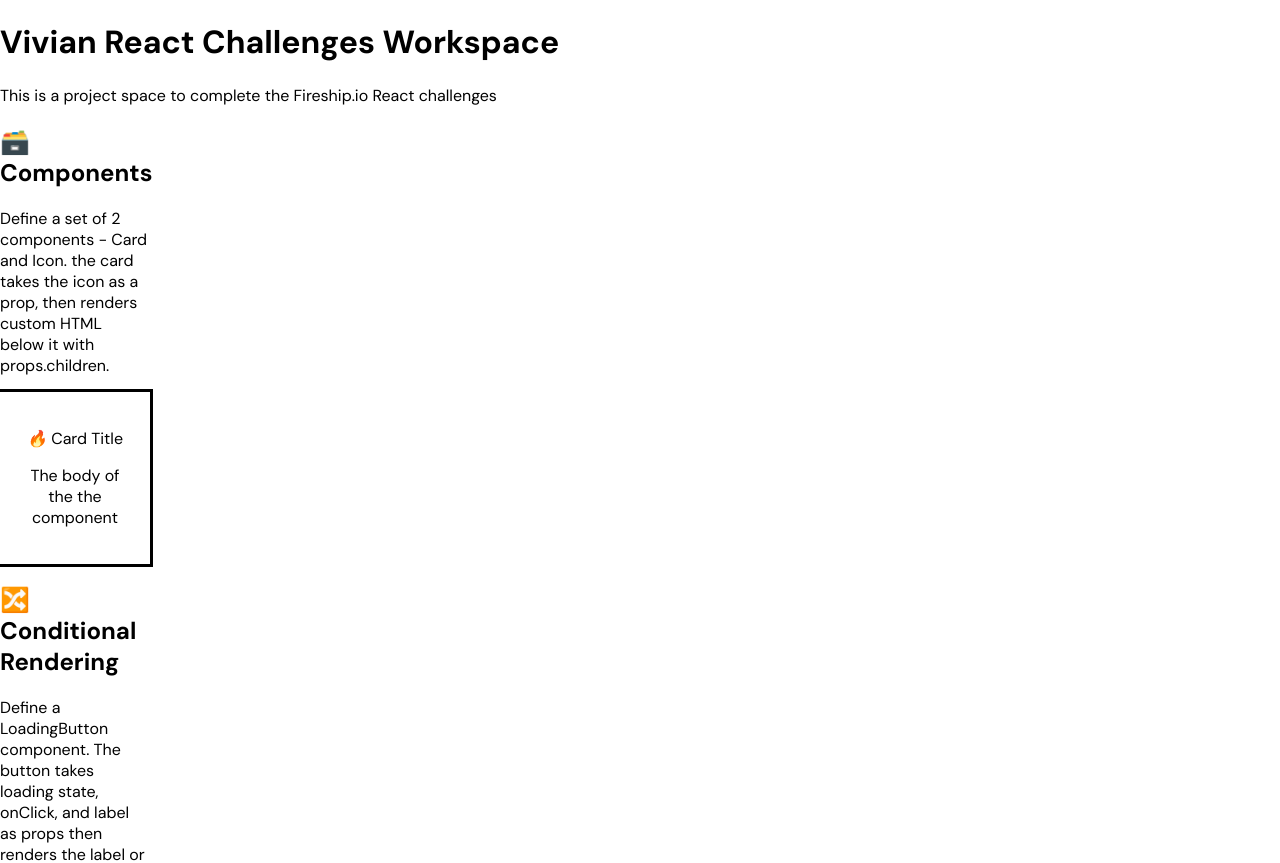
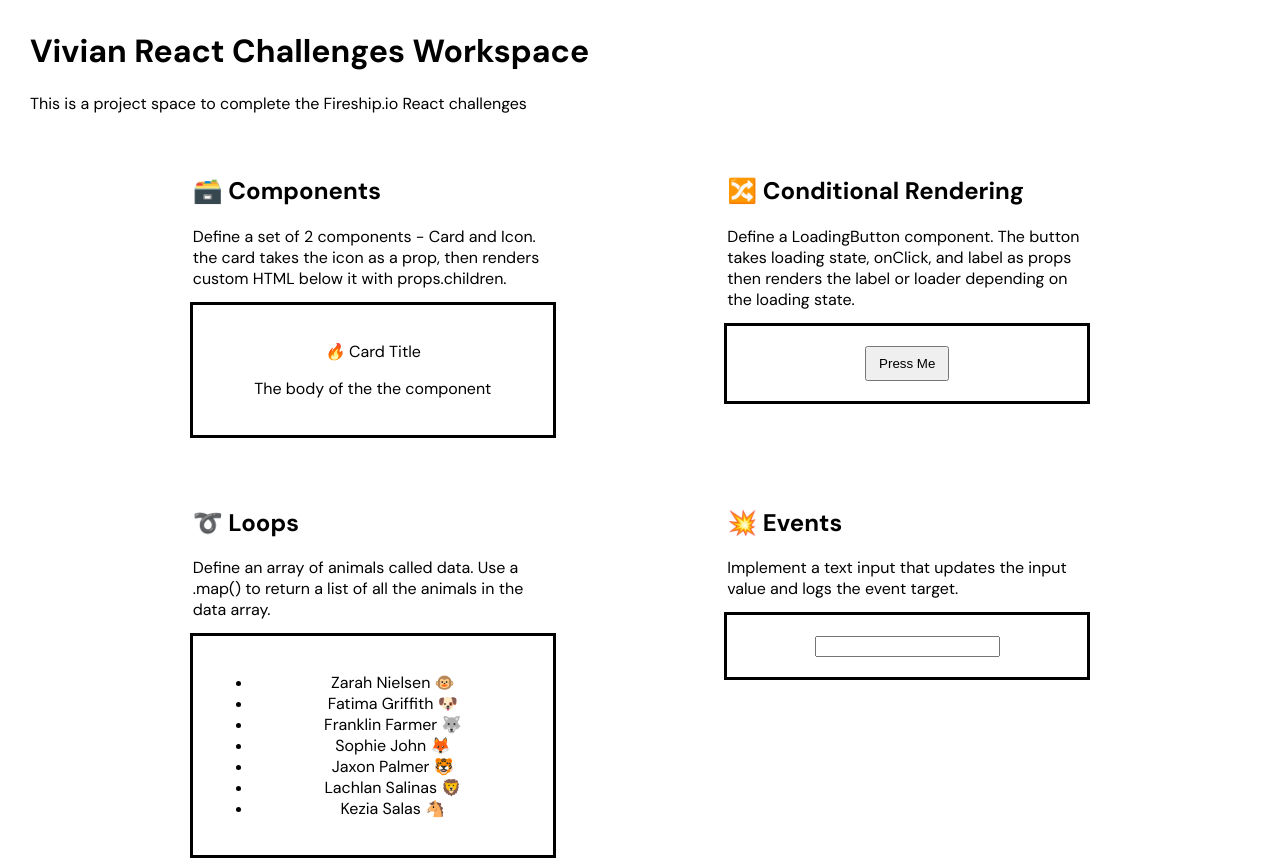
Before and after one commit to caoviv/Fireship.io-React-Challenges, a React (Create React App) app: page / in a window 1280 px wide. Shown: the top 863 px of the page. Built offline with nearby package versions, Linux system fonts and the light colour scheme.

Commit message:
update Challenge & Challenges Wrapper css

```diff
--- a/src/App.css
+++ b/src/App.css
@@ -2,14 +2,22 @@
   font-family: "DM Sans", sans-serif;
   font-optical-sizing: auto;
   font-style: normal;
+  margin: 30px;
 }
 
 .ChallengesWrapper {
+  display: flex;
+  justify-content: space-evenly;
+  list-style: none;
+  align-items: stretch;
+  gap: 20px;
+  margin: 2%;
   flex-wrap: wrap;
 }
 
 .Challenge {
-  width: 150px;
+  width: 360px;
+  margin: 16px;
 }
 
 .ChallengeSolutionWrapper {
```
